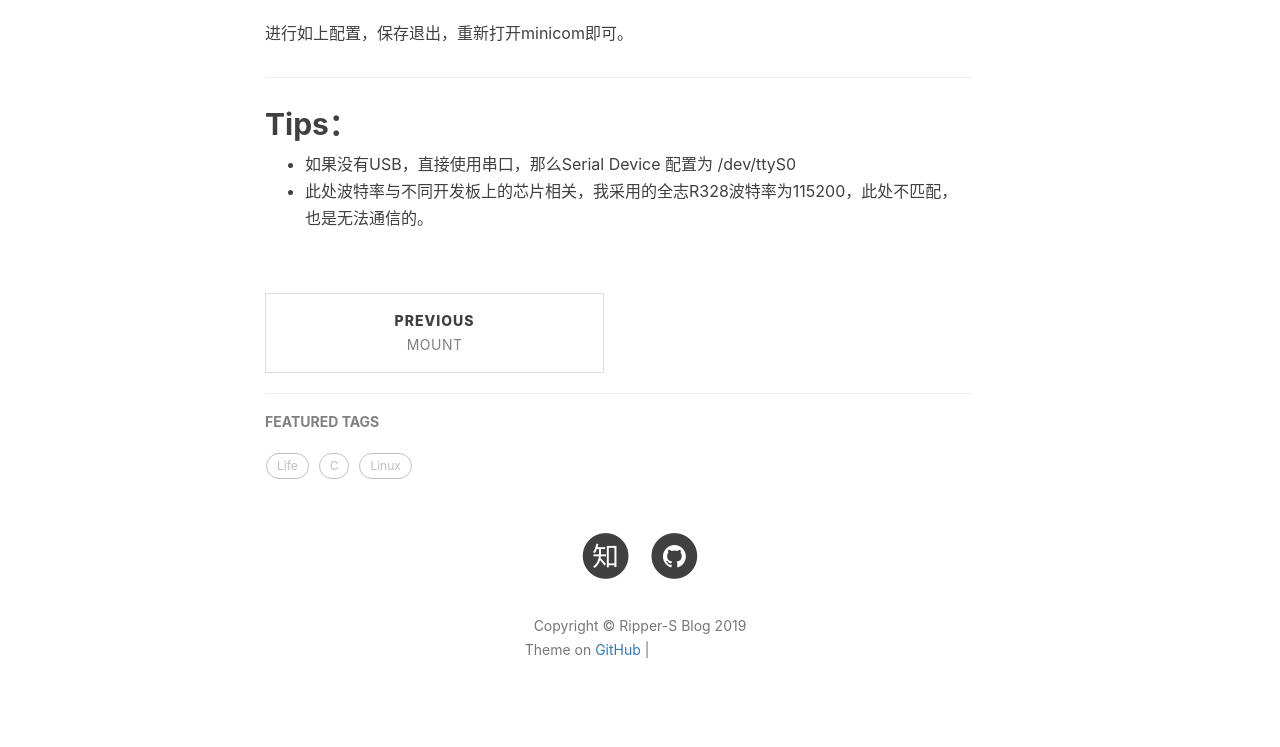
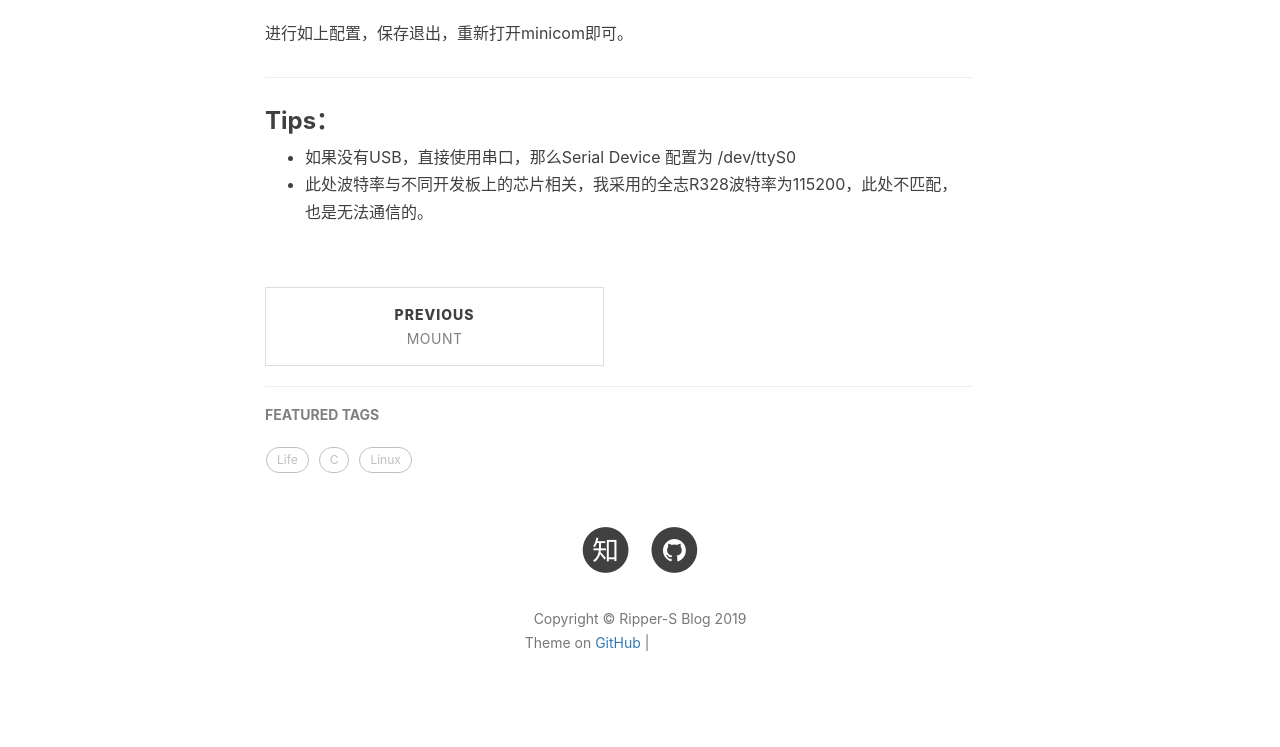
Before and after one commit to Ripper-S/Ripper-S.github.io, a Jekyll site: the page built from _posts/2019-08-10-minicom.md, in a window 1280 px wide. Shown: the part 1340-2087 px from the top of the page. Built offline with Jekyll 4.4.1, drawn with Linux system fonts in a browser that asks for light colours; nearby versions of some CDN libraries; comment, search, counter and statistics services are not loaded; grey boxes are pictures that could not be loaded.

```diff
--- a/_posts/2019-08-10-minicom.md
+++ b/_posts/2019-08-10-minicom.md
@@ -40,6 +40,6 @@ crw-rw---- 1 root dialout 188, 0 8月   8 16:36 /dev/ttyUSB0
 
 ---
 
-## Tips：
+### Tips：
 - 如果没有USB，直接使用串口，那么Serial Device 配置为 /dev/ttyS0
 - 此处波特率与不同开发板上的芯片相关，我采用的全志R328波特率为115200，此处不匹配，也是无法通信的。
```
